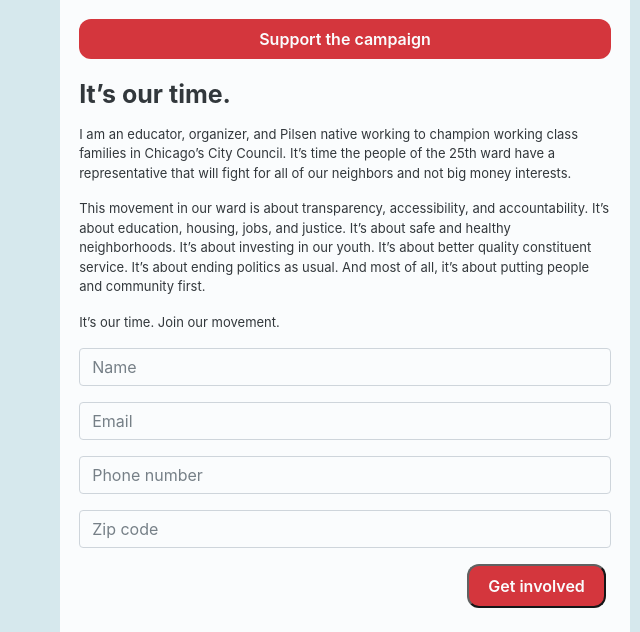
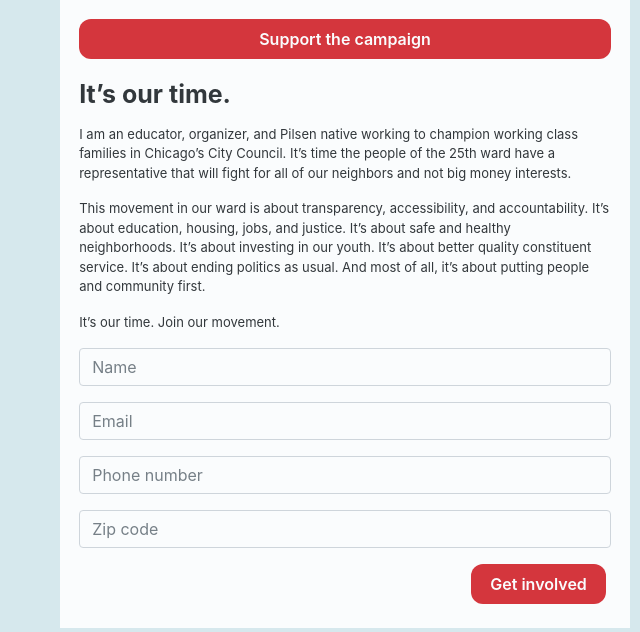
Before and after one commit to kalilsn/hilario25, a Jekyll site: the page built from index.md, in a window 1280 px wide. Shown: the part 274-906 px from the top of the page, without its empty margins (640-1280 px from the left). Built offline with Jekyll 4.4.1, drawn with Linux system fonts in a browser that asks for light colours.

Commit message:
Remove button border

```diff
--- a/assets/css/styles.css
+++ b/assets/css/styles.css
@@ -62,6 +62,7 @@ form-group {
   background-color:#d4232b;
   text-align:center;
   transition: all 0.5s;
+  border: none;
 }
 
 .button:hover {
```
